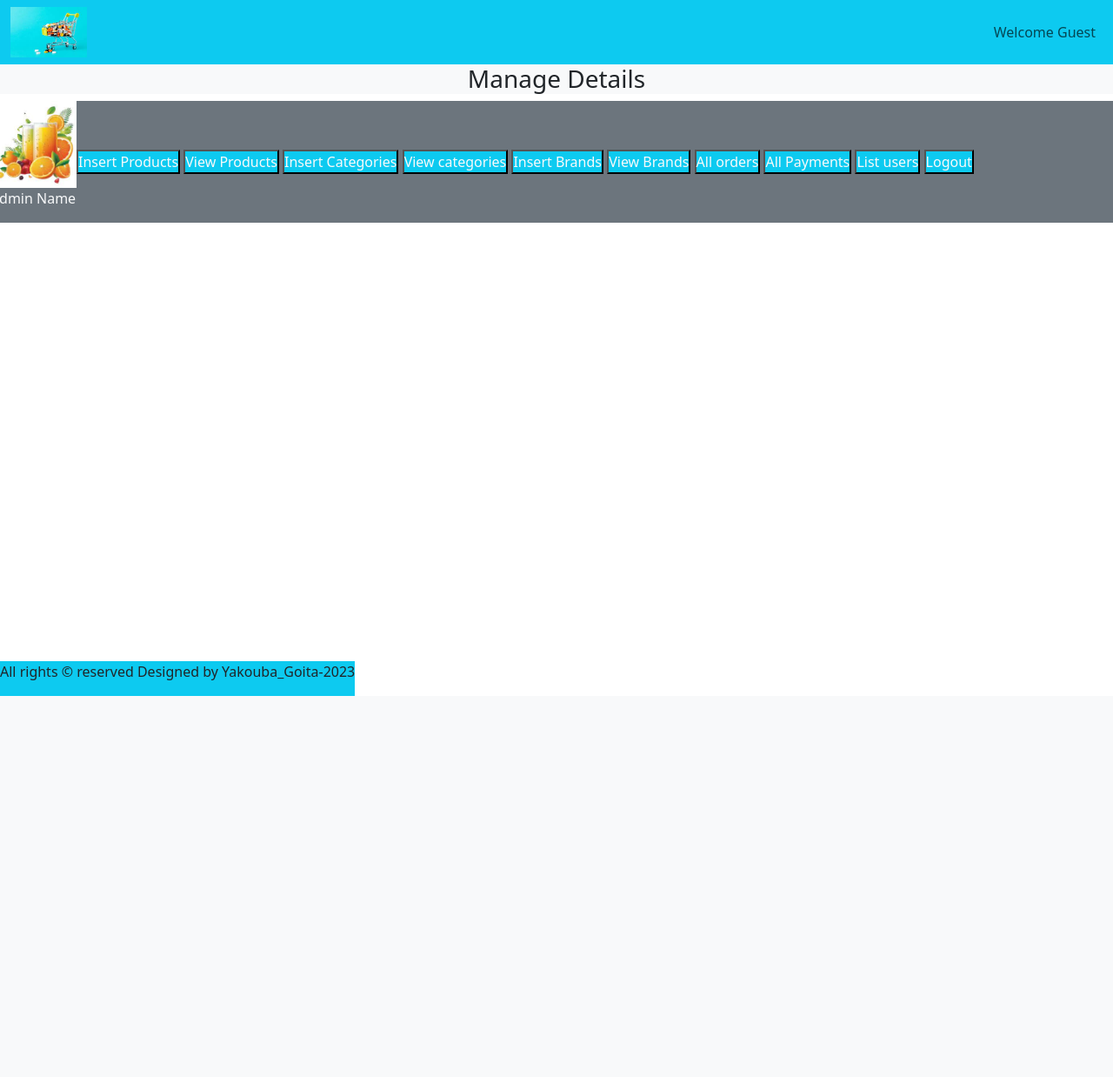
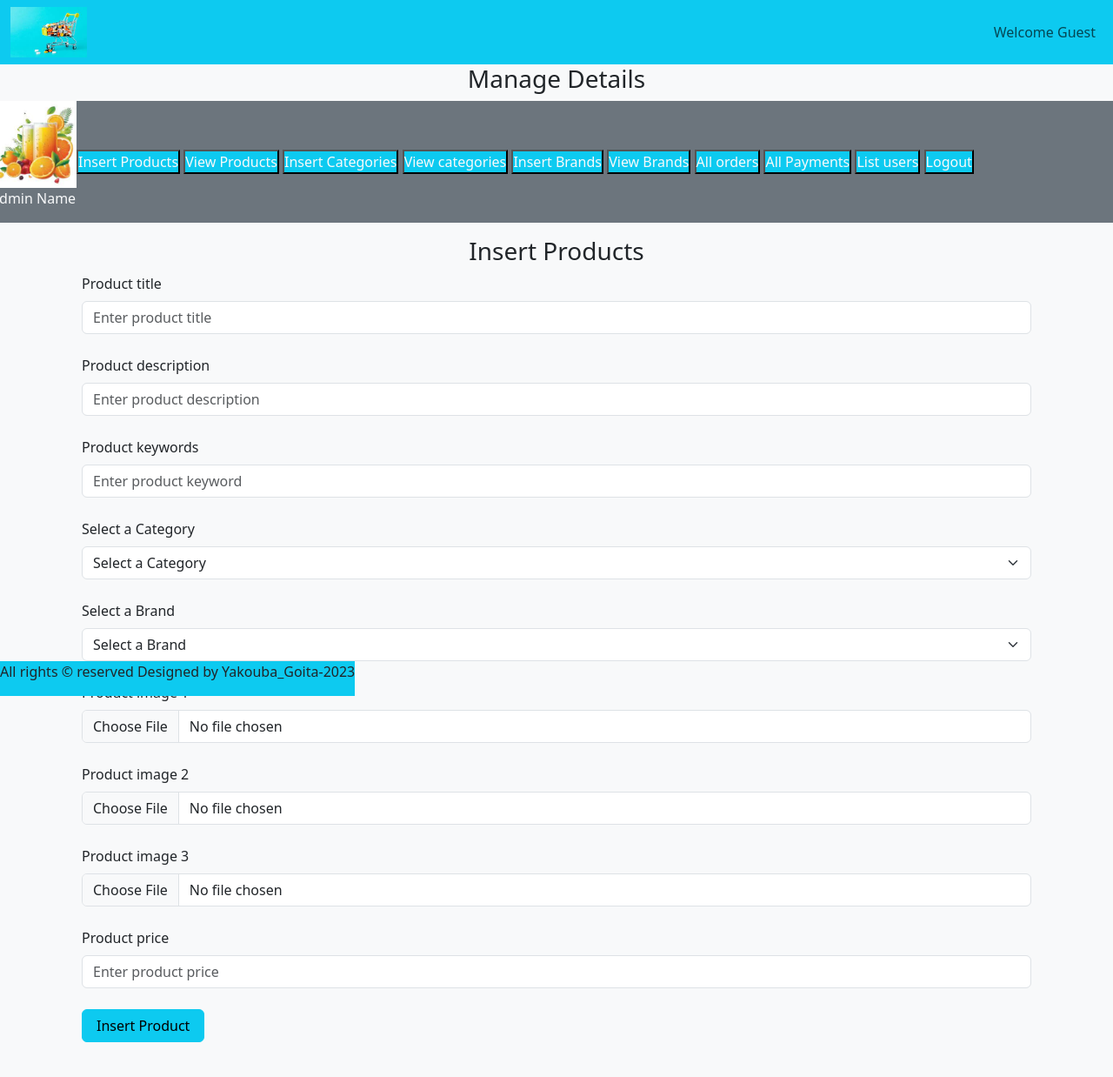
Before and after one commit to YAKOUBAGOITA/E-commerce-website-update-, a PHP site: page /admin_area/index.php?in_product in a window 1280 px wide. Shown: the whole page at 87% size. Before the commit the page ends 800 px from the top, so only its background shows below. Run offline with PHP 8.4, Linux system fonts and the light colour scheme; data that the repository does not hold is empty.

Commit message:
Arrays well-defined in insert_products

```diff
--- a/admin_area/index.php
+++ b/admin_area/index.php
@@ -78,6 +78,9 @@ crossorigin="anonymous" referrerpolicy="no-referrer" />
               if(isset($_GET['in_brand'])){
                      include('insert_brands.php');
               }
+              if(isset($_GET['in_product'])){
+                     include('insert_products.php');
+              }
               ?>
         </div>
 
--- a/admin_area/insert_products.php
+++ b/admin_area/insert_products.php
@@ -1,57 +1,52 @@
 <?php
 include('../includes/connect.php');
+
 if(isset($_POST['insert_product'])){
+    $product_title = mysqli_real_escape_string($con, $_POST['product_title']);
+    $description = mysqli_real_escape_string($con, $_POST['description']);
+    $product_keywords = mysqli_real_escape_string($con, $_POST['product_keywords']);
+    $product_brands = mysqli_real_escape_string($con, $_POST['product_brands']);
+    $product_categories = mysqli_real_escape_string($con, $_POST['product_categories']);
+    $product_price = mysqli_real_escape_string($con, $_POST['product_price']);
+    $product_status = 'true';
 
-     $product_title=$_POST['product_title'];
-     $description=$_POST['description'];
-     $product_keywords=$_POST['product_keywords'];
-     $product_brands=$_POST['product_brands'];
-     $product_categories=$_POST['product_categories'];
-     $product_price=$_POST['product_price'];
-     $product_status='true';
+    // Accessing images
+    $product_image1 = isset($_FILES['product_image1']) ? $_FILES['product_image1']['name'] : null;
+    $product_image2 = isset($_FILES['product_image2']) ? $_FILES['product_image2']['name'] : null;
+    $product_image3 = isset($_FILES['product_image3']) ? $_FILES['product_image3']['name'] : null;
 
-     //accessing images
-     $product_image1 = $_FILES['product_image1']['name'];
-     $product_image2= $_FILES['product_image2']['name'];
-     $product_image3 = $_FILES['product_image3']['name'];
+    // Accessing images temp name
+    $temp_image1 = isset($_FILES['product_image1']) ? $_FILES['product_image1']['tmp_name'] : null;
+    $temp_image2 = isset($_FILES['product_image2']) ? $_FILES['product_image2']['tmp_name'] : null;
+    $temp_image3 = isset($_FILES['product_image3']) ? $_FILES['product_image3']['tmp_name'] : null;
 
-     //accessing images temp name
+    // Checking empty condition
+    if(empty($product_title) || empty($description) || empty($product_categories) ||
+       empty($product_brands) || empty($product_price) || empty($product_image1) ||
+       empty($product_image2) || empty($product_image3)){
+        echo "<script>alert('Please fill all the available fields')</script>";
+        exit();
+    } else {
+        move_uploaded_file($temp_image1, "./product_images/$product_image1");
+        move_uploaded_file($temp_image2, "./product_images/$product_image2");
+        move_uploaded_file($temp_image3, "./product_images/$product_image3");
 
-      $temp_image1= $_FILES['product_image1']['tmp_name'];
-      $temp_image2 = $_FILES['product_image2']['tmp_name'];
-      $temp_image3 = $_FILES['product_image3']['tmp_name'];
-     //checking empty condition
-     if($product_title=='' or $description=='' or
-     $product_categories=='' or $product_brands=='' or
-     $product_price=='' or $product_image1=='' or
-     $product_image2==''or $product_image3==''){
-     echo"<script>alert('please fill all
-     the available fields')</script>";
-     exit();}
-     else{
-          move_uploaded_file($temp_image1,
-          "./product_images/$product_image1");
-          move_uploaded_file($temp_image2,
-          "./product_images/$product_image2");
-          move_uploaded_file($temp_image3,
-          "./product_images/$product_image3");
+        // Insert query
+        $insert_products = "INSERT INTO `products` (product_title, product_keywords, product_description,
+            category_id, brand_id, product_image1, product_image2, product_image3,
+            product_price, date, status) VALUES ('$product_title', '$product_keywords', '$description',
+            '$product_categories', '$product_brands', '$product_image1', '$product_image2',
+            '$product_image3', '$product_price', NOW(), '$product_status')";
+        $result_query = mysqli_query($con, $insert_products);
 
-          //insert query
-          $insert_products="insert into `products`
-           (product_title,product_keywords,product_description,
-           category_id,brand_id,product_image1,product_image2,product_image3,
-           product_price,date,status) values('$product_title'
-           ,'$description','$product_keywords','$category_title',
-           '$brand_title', $temp_image1, $temp_image2
-           , $temp_image3,'$product_price',now(),'$product_status')";
-          $result_query=mysqli_query($con,$insert_products);
         if($result_query){
-               echo"<script>alert('successfully inserted the products')</script>";
+            echo "<script>alert('Successfully inserted the product')</script>";
         }
     }
 }
 ?>
 
+<!--  HTML code  -->
 <!DOCTYPE html>
 <html lang="en">
 
@@ -78,111 +73,89 @@ if(isset($_POST['insert_product'])){
         <h3 class="text-center">Insert Products</h3>
 
         <!-- Form -->
-        <form action="" method="POST" entype="multipart/form-data">
+        <form action="" method="POST" enctype="multipart/form-data">
         <!-- title-->
-      <div class="form-outline mb-4 w-50 m-auto">
-          <label for="product_title" class="form">Product
-          title</label>
-          <input type="text" name="product_title"
-          id="product_title" class="form-control"
-          placeholder="Enter product title" autocomplete="off"
-          required="required">
+        <div class="form-outline mb-4">
+            <label for="product_title" class="form-label">Product title</label>
+            <input type="text" name="product_title" id="product_title" class="form-control"
+                placeholder="Enter product title" autocomplete="off" required="required">
         </div>
 
-       <!--description-->
-       <div class="form-outline mb-4 w-50 m-auto">
-         <label for="description" class="form">Product
-         description</label>
-          <input type="text" name="description"
-          id="description" class="form-control"
-          placeholder="Enter product description" autocomplete="off"
-          required="required">
-       </div>
-       <!--keywords-->
-       <div class="form-outline mb-4 w-50 m-auto">
-         <label for="product_keywords" class="form">Product
-         keywords</label>
-         <input type="text" name="product_keywords"
-         id="product_keywords" class="form-control"
-         placeholder="Enter product keyword" autocomplete="off"
-         required="required">
+        <!-- description-->
+        <div class="form-outline mb-4">
+            <label for="description" class="form-label">Product description</label>
+            <input type="text" name="description" id="description" class="form-control"
+                placeholder="Enter product description" autocomplete="off" required="required">
         </div>
 
-       <!--categories options-->
-       <div class="form-outline mb-4 w-50 m-auto">
-          <select name="product_categories"
-          id="" class="dorm-select">
-          <option value="">select a Category</option>
+        <!-- keywords-->
+        <div class="form-outline mb-4">
+            <label for="product_keywords" class="form-label">Product keywords</label>
+            <input type="text" name="product_keywords" id="product_keywords" class="form-control"
+                placeholder="Enter product keyword" autocomplete="off" required="required">
+        </div>
+
+        <!-- categories options-->
+        <div class="form-outline mb-4">
+            <label for="product_categories" class="form-label">Select a Category</label>
+            <select name="product_categories" id="product_categories" class="form-select">
+                <option value="">Select a Category</option>
                 <?php
-          $select_query="Select*from `categories`";
-          $result_query=mysqli_query($con,$select_query);
-           while($row=mysqli_fetch_assoc($result_query)){
-              $category_title=$row['category_title'];
-              $category_id=$row['category_id'];
-              echo"<option value='$category_id'>$category_title</option>";
+                    $select_query = "SELECT * FROM `categories`";
+                    $result_query = mysqli_query($con, $select_query);
+                    while($row = mysqli_fetch_assoc($result_query)){
+                        $category_title = $row['category_title'];
+                        $category_id = $row['category_id'];
+                        echo "<option value='$category_id'>$category_title</option>";
                     }
                 ?>
             </select>
         </div>
 
-
-          <!--Brands options-->
-        <div class="form-outline mb-4 w-50 m-auto">
-         <select name="product_brands"
-          id="" class="dorm-select">
-         <option value="">select a Brands</option>
+        <!-- Brands options-->
+        <div class="form-outline mb-4">
+            <label for="product_brands" class="form-label">Select a Brand</label>
+            <select name="product_brands" id="product_brands" class="form-select">
+                <option value="">Select a Brand</option>
                 <?php
-          $select_query="Select*from `brands`";
-          $result_query=mysqli_query($con,$select_query);
-          while($row=mysqli_fetch_assoc($result_query)){
-             $brand_title=$row['brand_title'];
-             $brand_id=$row['brand_id'];
-             echo"<option value='$brand_id'>$brand_title</option>";
+                    $select_query = "SELECT * FROM `brands`";
+                    $result_query = mysqli_query($con, $select_query);
+                    while($row = mysqli_fetch_assoc($result_query)){
+                        $brand_title = $row['brand_title'];
+                        $brand_id = $row['brand_id'];
+                        echo "<option value='$brand_id'>$brand_title</option>";
                     }
                 ?>
             </select>
         </div>
 
         <!-- image1 -->
-       <div class="form-outline mb-4 w-50 m-auto">
-       <label for="product_image1" class="form">Product
-       image 1</label>
-        <input type="file" name="product_image1"
-        id="product_image1" class="form-control"
-        required="required">
+        <div class="form-outline mb-4">
+            <label for="product_image1" class="form-label">Product image 1</label>
+            <input type="file" name="product_image1" id="product_image1" class="form-control" required="required">
         </div>
 
         <!-- image2 -->
-       <div class="form-outline mb-4 w-50 m-auto">
-       <label for="product_image2" class="form">Product
-       image 2</label>
-        <input type="file" name="product_image2"
-        id="product_image2" class="form-control"
-        required="required">
+        <div class="form-outline mb-4">
+            <label for="product_image2" class="form-label">Product image 2</label>
+            <input type="file" name="product_image2" id="product_image2" class="form-control" required="required">
         </div>
 
         <!-- image3 -->
-        <div class="form-outline mb-4 w-50 m-auto">
-          <label for="product_image3" class="form">Product
-          image3</label>
-           <input type="file" name="product_image3"
-           id="product_image3" class="form-control"
-           required="required">
+        <div class="form-outline mb-4">
+            <label for="product_image3" class="form-label">Product image 3</label>
+            <input type="file" name="product_image3" id="product_image3" class="form-control" required="required">
         </div>
 
         <!-- price-->
-        <div class="form-outline mb-4 w-50 m-auto">
-           <label for="product_price" class="form">Product
-           price</label>
-           <input type="text" name="product_price"
-           id="product_price" class="form-control"
-           placeholder="Enter product price" autocomplete="off"
-           required="required">
+        <div class="form-outline mb-4">
+            <label for="product_price" class="form-label">Product price</label>
+            <input type="text" name="product_price" id="product_price" class="form-control"
+                placeholder="Enter product price" autocomplete="off" required="required">
         </div>
 
-       <div class="form-outline mb-4 w-50 m-auto">
-         <input type="submit" name="insert_product"
-          class="btn btn-info mb-3 px-3" value="insert products">
+        <div class="form-outline mb-4">
+            <input type="submit" name="insert_product" class="btn btn-info mb-3 px-3" value="Insert Product">
         </div>
 
         </form>
```
Also changed, not shown: admin_area/product_images/mango1.jpg (added), admin_area/product_images/mango2.jpg (added), admin_area/product_images/mango3.jpg (added). Lines whose indentation alone changed are shown as unchanged.
